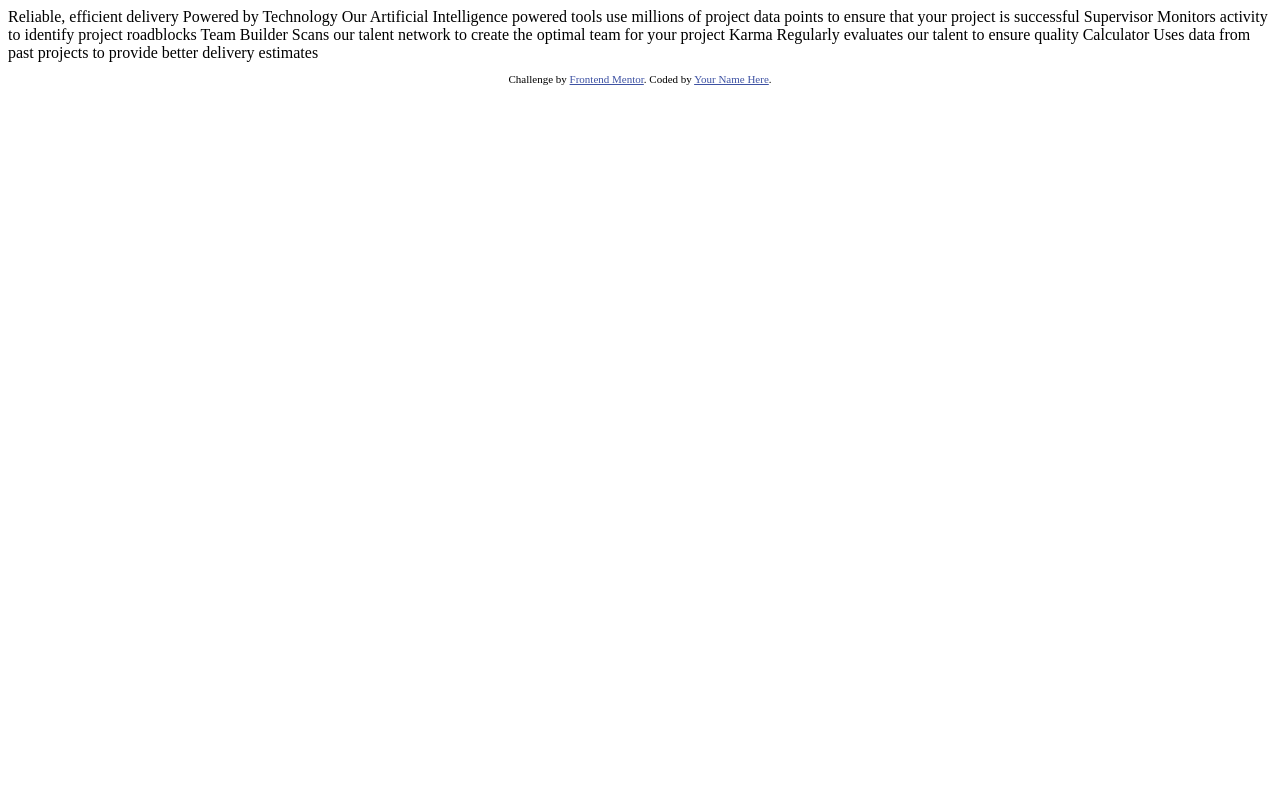
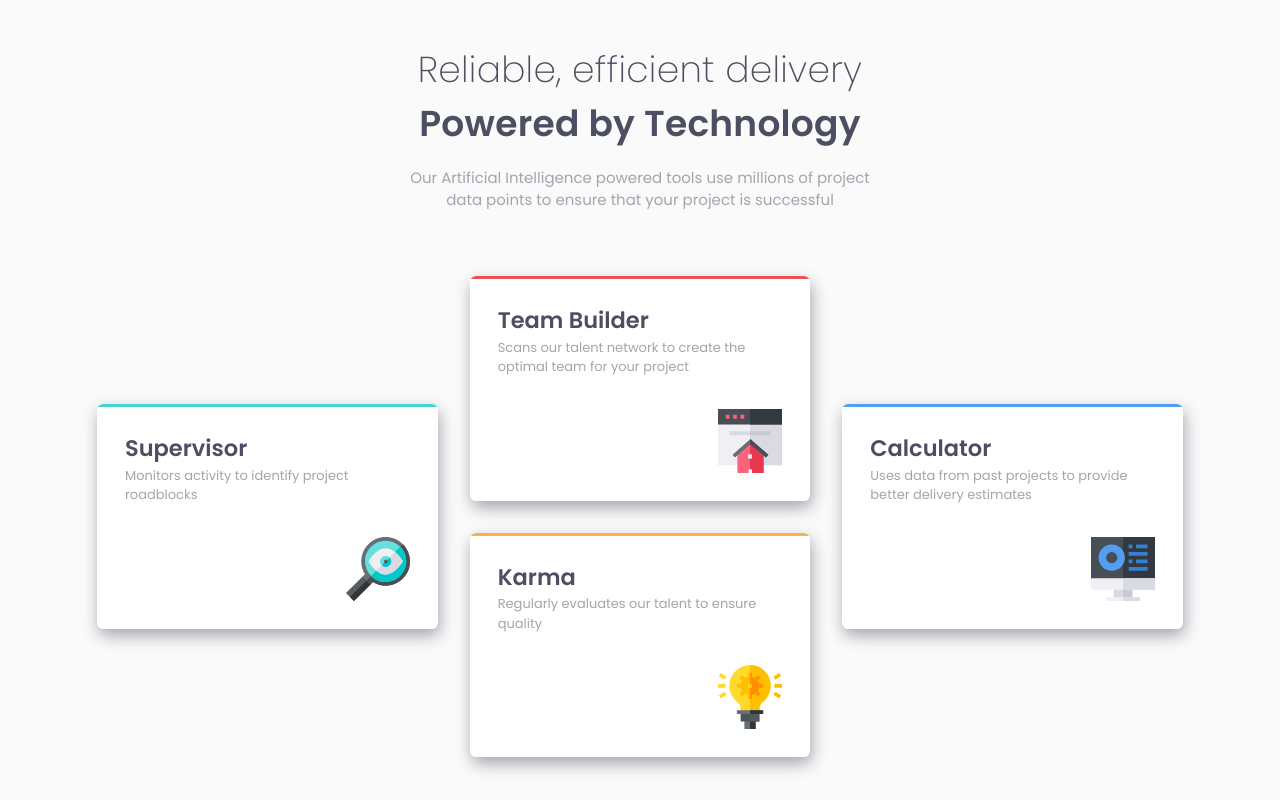
Before and after one commit to sergrosu/four-card-feature-section, a plain HTML site: page index.html in a window 1280 px wide. Drawn offline with Linux system fonts and the light colour scheme.

Commit message:
added first solution

```diff
--- a/index.html
+++ b/index.html
@@ -3,43 +3,44 @@
 <head>
   <meta charset="UTF-8">
   <meta name="viewport" content="width=device-width, initial-scale=1.0"> <!-- displays site properly based on user's device -->
+  <link rel="preconnect" href="https://fonts.googleapis.com">
+  <link rel="preconnect" href="https://fonts.gstatic.com" crossorigin>
+  <link href="https://fonts.googleapis.com/css2?family=Poppins:wght@200;400;600&display=swap" rel="stylesheet">
+  <link rel="icon" type="image/png" sizes="32x32" href="./images/favicon-32x32.png">
+  <link rel="stylesheet" href="style.css">
+  <title>Four card feature section</title>
 
-  <link rel="icon" type="image/png" sizes="32x32" href="./images/favicon-32x32.png">
-
-  <title>Frontend Mentor | Four card feature section</title>
-
-  <!-- Feel free to remove these styles or customise in your own stylesheet 👍 -->
-  <style>
-    .attribution { font-size: 11px; text-align: center; }
-    .attribution a { color: hsl(228, 45%, 44%); }
-  </style>
 </head>
 <body>
+  <div class="wrapper">
+    <hgroup class="heading">
+      <h1>Reliable, efficient delivery</h1>
+      <p>Powered by Technology</p>
+    </hgroup>
+    <p class="main-p">Our Artificial Intelligence powered tools use millions of project data points to ensure that your project is successful</p>
 
-  Reliable, efficient delivery
-  Powered by Technology
-
-  Our Artificial Intelligence powered tools use millions of project data points
-  to ensure that your project is successful
-
-  Supervisor
-  Monitors activity to identify project roadblocks
-
-  Team Builder
-  Scans our talent network to create the optimal team for your project
-
-  Karma
-  Regularly evaluates our talent to ensure quality
-
-  Calculator
-  Uses data from past projects to provide better delivery estimates
-
-
-  <footer>
-    <p class="attribution">
-      Challenge by <a href="https://www.frontendmentor.io?ref=challenge" target="_blank">Frontend Mentor</a>.
-      Coded by <a href="#">Your Name Here</a>.
-    </p>
-  </footer>
+    <div class="container">
+      <article class="card card-supervisor">
+        <h2>Supervisor</h2>
+        <p>Monitors activity to identify project roadblocks</p>
+        <img src="images/icon-supervisor.svg" alt="supervisor">
+      </article>
+      <article class="card card-team-builder">
+        <h2>Team Builder</h2>
+        <p>Scans our talent network to create the optimal team for your project</p>
+        <img src="images/icon-team-builder.svg" alt="team builder">
+      </article>
+      <article class="card card-karma">
+        <h2>Karma</h2>
+        <p>Regularly evaluates our talent to ensure quality</p>
+        <img src="images/icon-karma.svg" alt="lightbulb">
+      </article>
+      <article class="card card-calculator">
+        <h2>Calculator</h2>
+        <p>Uses data from past projects to provide better delivery estimates</p>
+        <img src="images/icon-calculator.svg" alt="calculator">
+      </article>
+    </div>
+  </div>
 </body>
 </html>
--- /dev/null
+++ b/style.css
@@ -0,0 +1,157 @@
+:root {
+    --clr-accent-100: hsl(0, 78%, 62%);
+    --clr-accent-200: hsl(180, 62%, 55%);
+    --clr-accent-300: hsl(212, 86%, 64%);
+    --clr-accent-400: hsl(34, 97%, 64%);
+
+    --clr-neutral-200: hsl(0, 0%, 98%);
+    --clr-neutral-400: hsl(229, 6%, 66%);
+    --clr-neutral-600: hsl(234, 12%, 34%);
+
+    --ff-400: "Poppins", sans-serif;
+
+    --fw-light: 200;
+    --fw-regular: 400;
+    --fw-bold: 600;
+
+    --fs-small: 0.8125rem;
+    --fs-regular: 0.9375rem;
+    --fs-large: 1.25rem;
+
+    --fluid-24-36: clamp(1.5rem, 1.2391rem + 1.3043vi, 2.25rem);
+    --fluid-017-025: clamp(0.17px, 0.1422px + 0.0087vi, 0.25px);
+}
+
+/* josh comeau reset */
+
+*, *::before, *::after {
+    box-sizing: border-box;
+    }
+* {
+margin: 0;
+}
+body {
+line-height: 1.5;
+-webkit-font-smoothing: antialiased;
+}
+img, picture, video, canvas, svg {
+display: block;
+max-width: 100%;
+}
+input, button, textarea, select {
+font: inherit;
+}
+p, h1, h2, h3, h4, h5, h6 {
+overflow-wrap: break-word;
+}
+#root, #__next {
+isolation: isolate;
+}
+html,
+body {
+    height: 100%;
+}
+
+/* general styling */
+body {
+    font-family: var(--ff-400);
+    font-size: var(--fs-regular);
+    color: var(--clr-neutral-400);
+    background-color: var(--clr-neutral-200);
+    text-align: center;
+    display: grid;
+    place-content: center;
+}
+.heading,
+h2 {
+    color: var(--clr-neutral-600);
+}
+.heading h1, .heading p {
+    font-size: var(--fluid-24-36);
+    line-height: 1.5;
+    letter-spacing: var(--fluid-017-025);
+}
+.heading h1 {
+    font-weight: var(--fw-light);
+}
+.heading p {
+    font-weight: var(--fw-bold);
+}
+.main-p {
+    max-width: 33.75rem;
+    padding: 1rem 2rem 0rem 2rem;
+    margin: 0 auto;
+}
+.container {
+    padding: 4rem 2rem 0 2rem;
+    display: grid;
+    gap: 2rem;
+    max-width: 1150px;
+    margin: 0 auto;
+}
+.card {
+    background-color: white;
+    border-radius: 0.4rem;
+    box-shadow: var(--clr-neutral-400) .1rem .4rem 1rem;
+    position: relative;
+    overflow: hidden;
+    padding: 1.75rem;
+    text-align: start;
+    display: grid;
+}
+@media (min-width: 580px) {
+    .container {
+        grid-template-columns: 1fr 1fr;
+    }
+}
+@media (min-width: 870px) {
+    .container {
+        grid-template-areas:
+            ".              teambuilder     ."
+            "supervisor     teambuilder     calculator"
+            "supervisor     karma           calculator"
+            ".              karma           .";
+        grid-template-columns: 1fr 1fr 1fr;
+        grid-template-rows: 1fr 1fr 1fr 1fr;
+    }
+    .card-supervisor {
+        grid-area: supervisor;
+    }
+    .card-team-builder {
+        grid-area: teambuilder;
+    }
+    .card-karma {
+        grid-area: karma;
+    }
+    .card-calculator {
+        grid-area: calculator;
+    }
+}
+
+.card p {
+    font-size: var(--fs-small);
+}
+.card::before {
+    content: '';
+    position: absolute;
+    height: 3px;
+    width: 100%;
+    top: 0;
+    left: 0;
+}
+.card-supervisor::before {
+    background-color: var(--clr-accent-200);
+}
+.card-team-builder::before {
+    background-color: var(--clr-accent-100);
+}
+.card-karma::before {
+    background-color: var(--clr-accent-400);
+}
+.card-calculator::before {
+    background-color: var(--clr-accent-300);
+}
+.card img {
+    margin-top: 2rem;
+    justify-self: end;
+}
```
